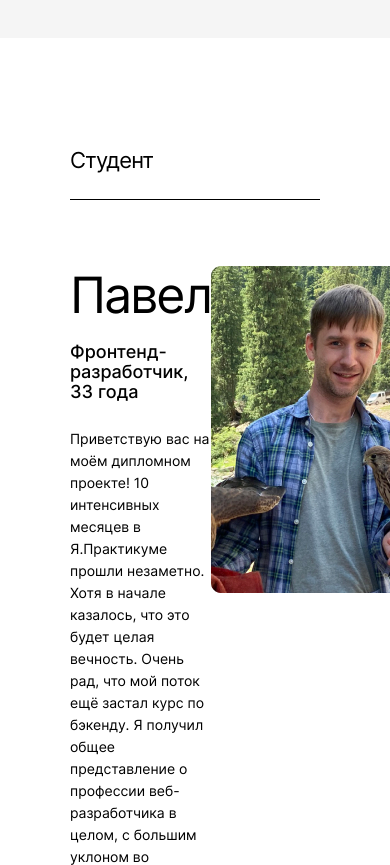
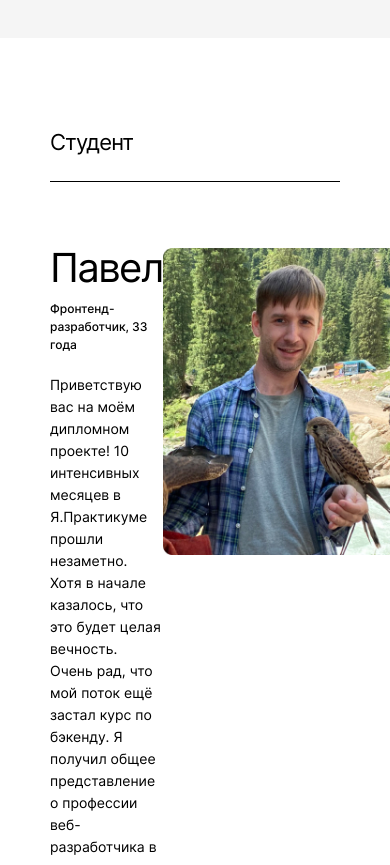
Before and after one commit to PaulAsaf2/movies-explorer-frontend, a React app: page / in a window 390 px wide. Shown: the part 2240-3105 px from the top of the page. Built offline with nearby package versions, Linux system fonts and the light colour scheme; a web font is replaced by a local one.

Commit message:
настроил about me до точки останова 768px

```diff
--- a/src/components/Main/AboutMe/AboutMe.css
+++ b/src/components/Main/AboutMe/AboutMe.css
@@ -49,3 +49,31 @@
   width: 270px;
   height: 327px
 }
+
+@media only screen and (max-width: 768px) {
+  .about-me {
+    margin: 92px 50px 0 50px;
+  }
+
+  .about-me__title {
+    font-size: 40px;
+    line-height: 40px;
+    letter-spacing: -1.6px;
+  }
+
+  .about-me__subtitle {
+    font-size: 12px;
+    line-height: 18px;
+    margin: 12px 0 20px 0;
+  }
+
+  .about-me__paragraph {
+    max-width: 364px;
+    margin-bottom: 43px;
+  }
+
+  .about-me__image {
+    width: 255px;
+    height: 307px
+  }
+}
```
